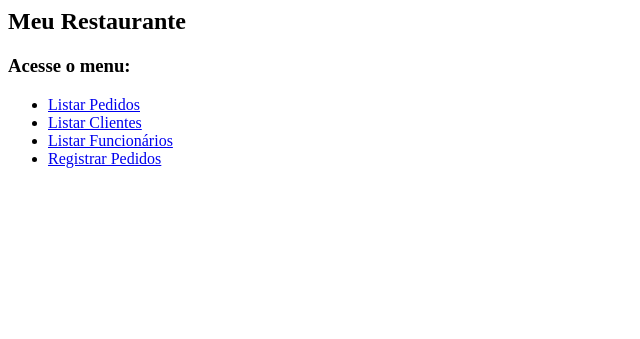
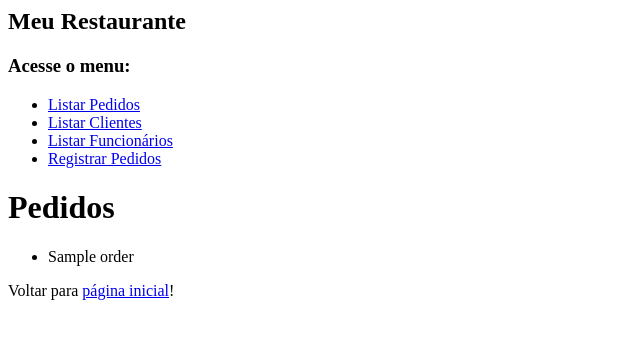
Before and after one commit to V-Perotto/exp-criativa-bcc, a Flask app: template app/templates/html/orders.html in a window 1280 px wide. Shown: the top 339 px of the page, without its empty margins (0-640 px from the left). Run offline with Flask 2, Linux system fonts and the light colour scheme; the template is opened without the code that fills it: most values are stand-ins (such as "Sample title", 1, 10 or a date in 2020).

Commit message:
Alterando variável de bloco de 'content' para 'login' e inserindo padrão jinja/flask

```diff
--- a/app/templates/html/orders.html
+++ b/app/templates/html/orders.html
@@ -1,11 +1,14 @@
-<!-- orders.html -->
 {% extends "base.html" %}
-{% block content %}
-        <h1>Pedidos</h1>
+{% block login %}
+    <h1>Pedidos</h1>
         <ul>
+            {% if orders|length > 0 %}
             {% for order in orders %}
-            <li>{{ order }}</li>
+            <li>{{ orders[order] }}</li>
             {% endfor %}
+            {% else %}
+            <li>Ainda não existem pedidos registrados!</li>
+            {% endif %}
         </ul>
-        <p>Voltar para <a href="/">página inicial</a>!</p>
+    <p>Voltar para <a href="/">página inicial</a>!</p>
 {% endblock %}
```
